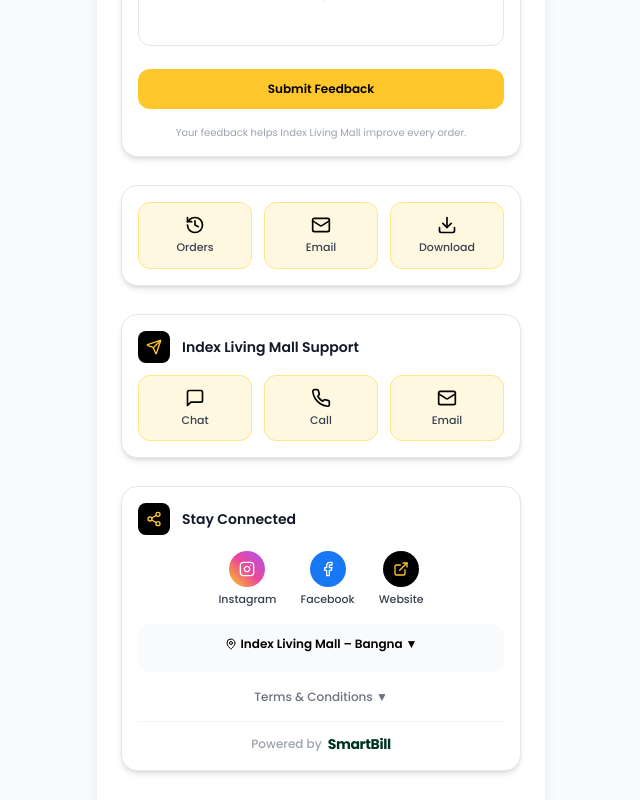
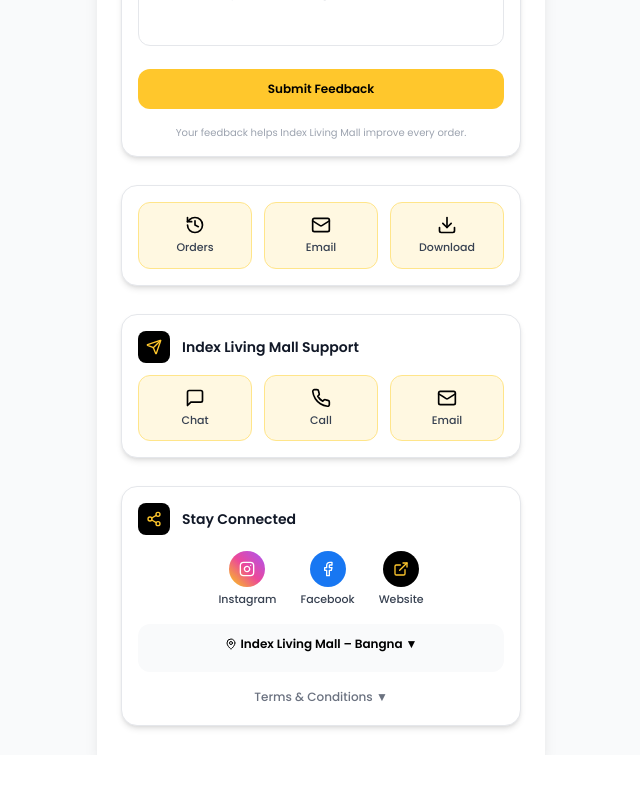
Before and after one commit to aadi310/Index-Living-Mall, a Next.js app: page / in a window 1280 px wide. Shown: the part 1657-2457 px from the top of the page, without its empty margins (319-959 px from the left). After the commit the page ends 2412 px from the top, so only its background shows below. Built offline with nearby package versions, Linux system fonts and the light colour scheme.

Commit message:
Update page.tsx

```diff
--- a/app/page.tsx
+++ b/app/page.tsx
@@ -531,7 +531,6 @@ body{font-family:'Poppins',sans-serif;font-size:14px;color:#111;background:#fff;
 <div class="footer">
   <p><strong>Khob Khun! See you again at Index Living Mall.</strong></p>
   <p>Shop again at www.indexlivingmall.com</p>
-  <div class="powered">Powered by SmartBill</div>
 </div>
 
 </body>
@@ -1002,15 +1001,6 @@ body{font-family:'Poppins',sans-serif;font-size:14px;color:#111;background:#fff;
                 <p>• For support visit www.indexlivingmall.com.</p>
               </div>
             )}
-
-            <div className="text-center mt-3 pt-3 border-t border-gray-100">
-              <div className="flex items-center justify-center space-x-1.5">
-                <span className="text-xs text-gray-400 font-medium">Powered by</span>
-                <span className="text-sm font-bold tracking-tight" style={{ color: "#003323" }}>
-                  SmartBill
-                </span>
-              </div>
-            </div>
           </div>
           <div id="height-marker" style={{ height: "1px" }} />
         </div>
```
